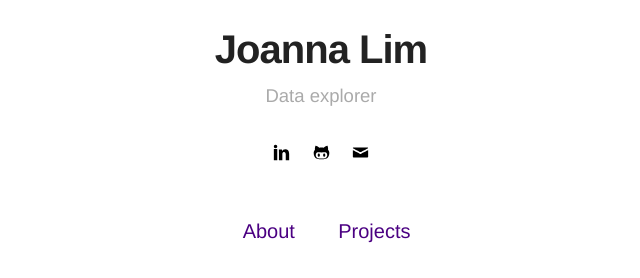
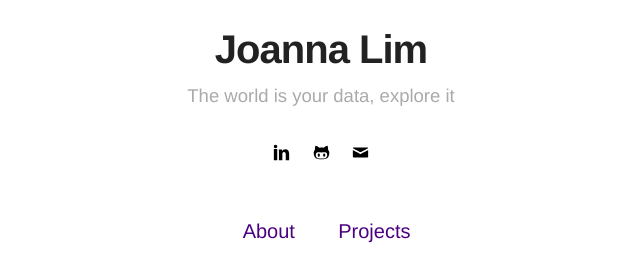
Before and after one commit to jnnlmn/jnnlmn.github.io, a Jekyll site: the page built from index.html, in a window 1280 px wide. Shown: the part 252-530 px from the top of the page, without its empty margins (319-959 px from the left). Built offline with Jekyll 4.4.1, drawn with Linux system fonts in a browser that asks for light colours.

Commit message:
Update _config.yml

```diff
--- a/_config.yml
+++ b/_config.yml
@@ -1,6 +1,6 @@
 # main text of home
 name: Joanna Lim
-bio: Data explorer
+bio: The world is your data, explore it
 
 # twitter summary info
 description: A blog about data science and stuff related
```
